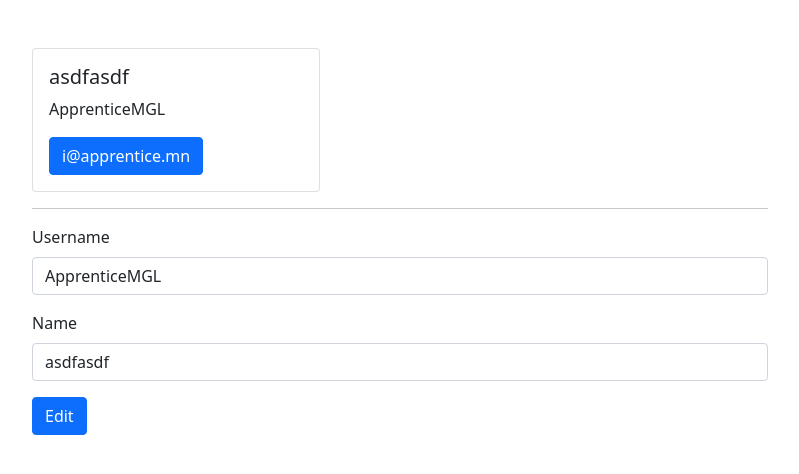
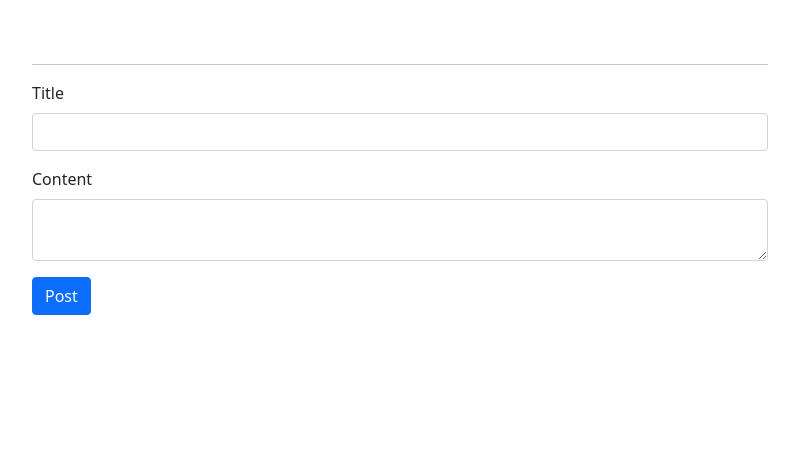
Before and after one commit to apprenticemgl/5-3-apprenticemgl, a PHP site: page /posts.php in a window 1280 px wide. Shown: the part 56-530 px from the top of the page, without its empty margins (50-849 px from the left). Run offline with PHP 8.4, Linux system fonts and the light colour scheme; a user stored in the database is signed in; data comes from the database, SQL or seed files in the repository; both versions use the stored data as it was after the commit.

Commit message:
createpost, new db dump, posts.php update

```diff
--- a/posts.php
+++ b/posts.php
@@ -23,29 +23,27 @@
                 <br><br>
                 <?php if(count($posts) > 0): ?>
                     <?php foreach($posts as $post): ?>
-                        <?php print_r($post); ?>
-                        <hr>
+                        <div class="card">
+                            <div class="card-body">
+                                <h5 class="card-title"><?php echo $post['post_title']; ?></h5>
+                                <p class="card-text"><?php echo $post['post_content']; ?></p>
+                            </div>
+                        </div>
                     <?php endforeach; ?>
                 <?php endif; ?>
 
-                <div class="card" style="width: 18rem;">
-                    <div class="card-body">
-                        <h5 class="card-title"><?php echo $user['name']; ?></h5>
-                        <p class="card-text"><?php echo $user['username']; ?></p>
-                        <a href="mailto:<?php echo $user['email']; ?>" class="btn btn-primary"><?php echo $user['email']; ?></a>
+<hr>
+                <form action="/createpost.php" method="POST">
+                    <div class="mb-3">
+                        <label for="exampleInputEmail1" class="form-label">Title</label>
+                        <input type="text" name="post_title" class="form-control">
                     </div>
-                </div>
-<hr>
-                <form action="/edit.php" method="POST">
+
                     <div class="mb-3">
-                        <label for="exampleInputEmail1" class="form-label">Username</label>
-                        <input type="text" name="username" value="<?php echo $user['username']; ?>" class="form-control" id="exampleInputEmail1" aria-describedby="emailHelp">
+                        <label for="exampleInputPassword1" class="form-label">Content</label>
+                        <textarea name="post_content" class="form-control"></textarea>
                     </div>
-                    <div class="mb-3">
-                        <label for="exampleInputPassword1" class="form-label">Name</label>
-                        <input type="text" name="name" value="<?php echo $user['name']; ?>" class="form-control" id="exampleInputPassword1">
-                    </div>
-                    <button type="submit" class="btn btn-primary">Edit</button>
+                    <button type="submit" class="btn btn-primary">Post</button>
                 </form>
             </div>
         </div>
```
Also changed, not shown: createpost.php (added, +16 -0 lines), apprenticemn.sql.
